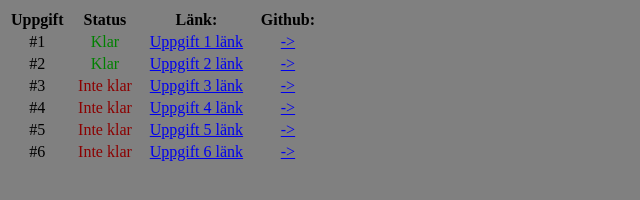
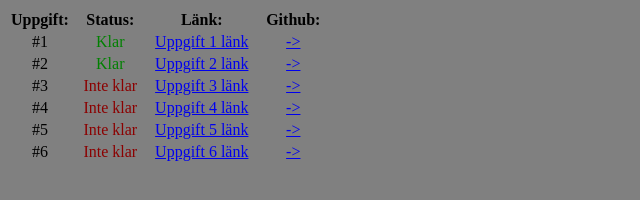
Before and after one commit to CRLON/VT17WebutvCristofferLoenn, a plain HTML site: page assetts/pages/uppgift1.html in a window 1280 px wide. Shown: the full height of the page, 0-640 px from the left. Drawn offline with Linux system fonts and the light colour scheme.

Commit message:
Text formatting

```diff
--- a/assetts/pages/uppgift1.html
+++ b/assetts/pages/uppgift1.html
@@ -8,8 +8,8 @@
 <table>
  <thead>
   <tr>
-   <th style="width: 50px">Uppgift</th>
-   <th style="width: 75px">Status</th>
+   <th style="width: 50px">Uppgift:</th>
+   <th style="width: 75px">Status:</th>
    <th style="width: 100px">Länk:</th>
    <th style="width: 75px">Github:</th>
   </tr>
```
